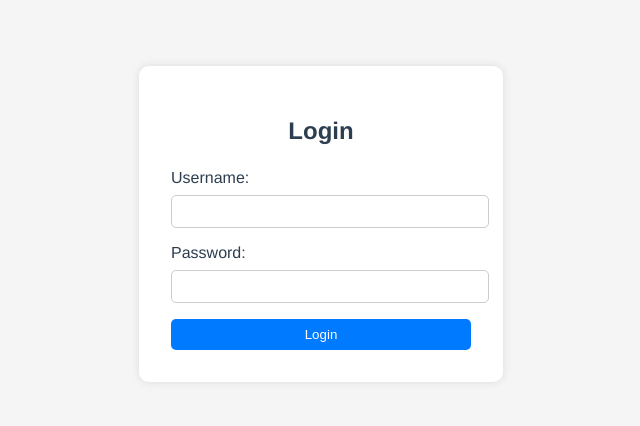
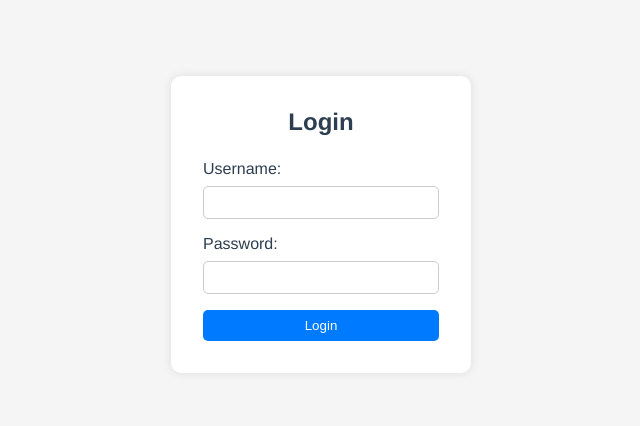
Before and after one commit to ChristopherPalloArias/frontend--RestApi, a Vue app: page / in a window 1280 px wide. Shown: the part 236-662 px from the top of the page, without its empty margins (319-959 px from the left). Built offline with nearby package versions, Linux system fonts and the light colour scheme.

Commit message:
fix margin in style Login.vue

```diff
--- a/src/components/Login.vue
+++ b/src/components/Login.vue
@@ -57,6 +57,17 @@ export default {
 </script>
 
 <style scoped>
+* {
+  margin: 0;
+  padding: 0;
+  box-sizing: border-box;
+}
+
+html, body {
+  height: 100%;
+  font-family: Arial, sans-serif;
+}
+
 .login {
   display: flex;
   justify-content: center;
```
